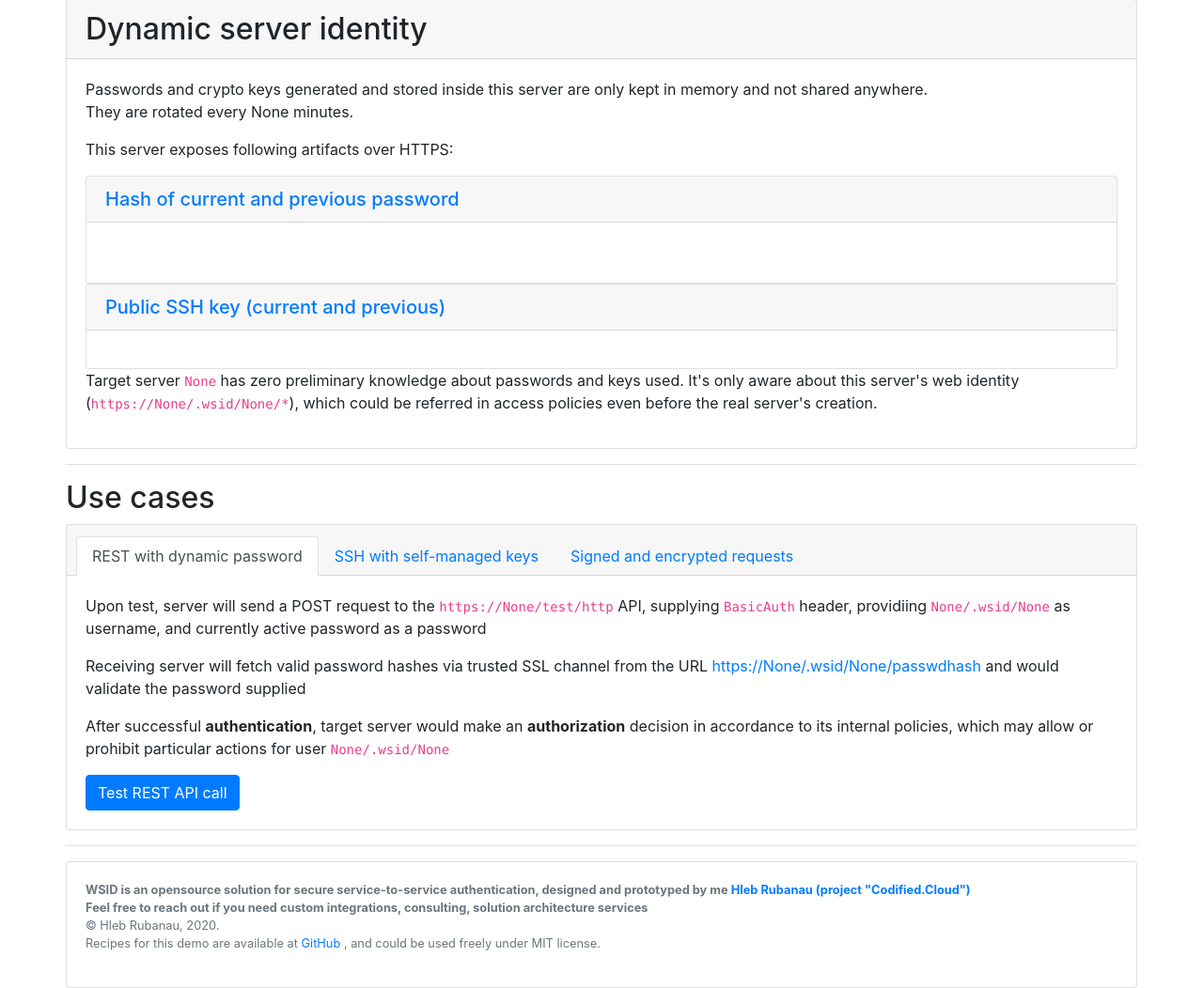
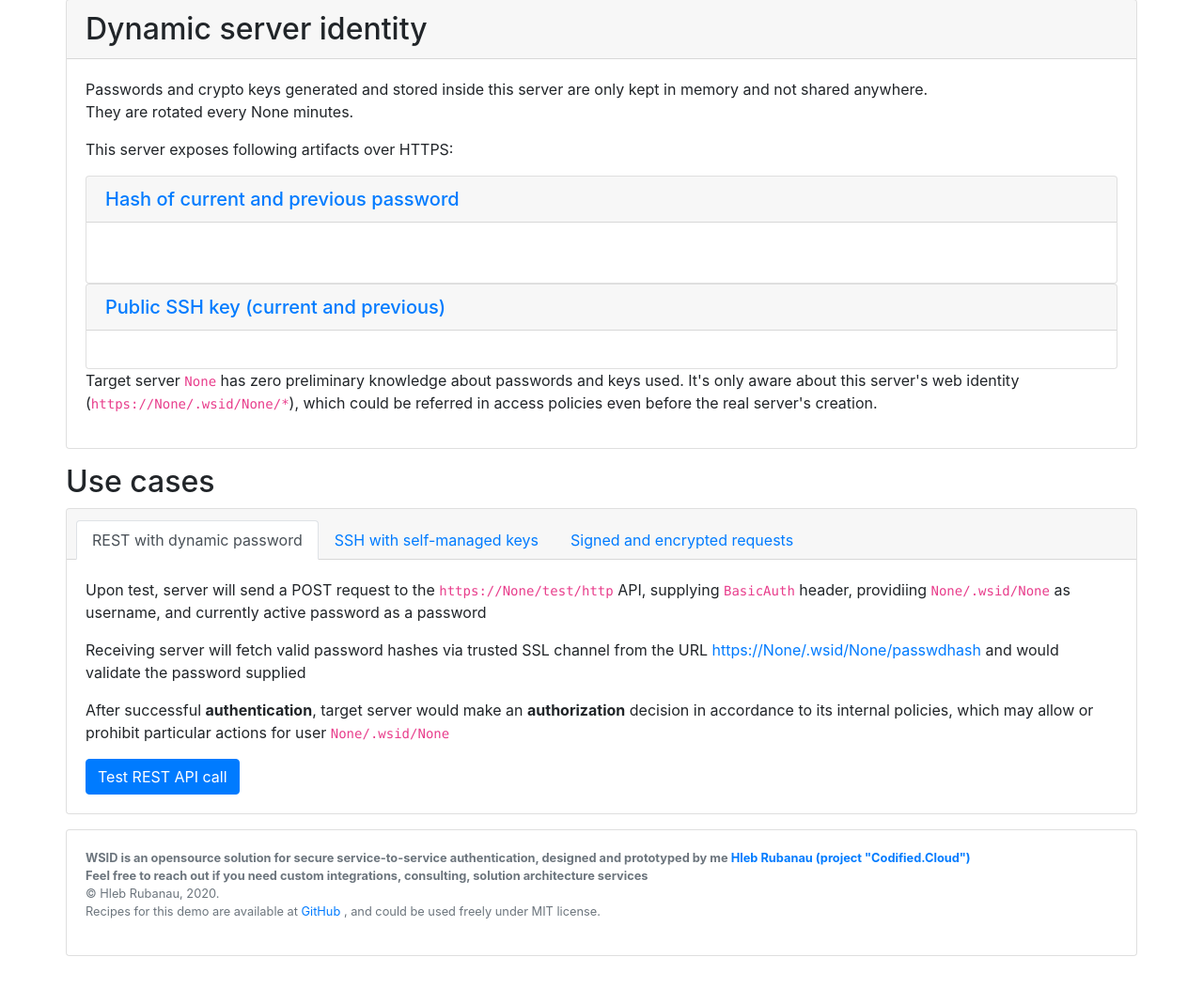
Before and after one commit to hleb-rubanau/wsid-basic-demo, a Flask app: page / in a window 1280 px wide. Shown: the part 97-1149 px from the top of the page at 94% size. After the commit the page ends 1115 px from the top, so only its background shows below. Run offline with Flask 2, Linux system fonts and the light colour scheme; parts of the project's set-up code (start-up, migrations or seed data) failed here and were passed over; some libraries are stand-ins or nearby versions.

Commit message:
changed template

```diff
--- a/playbooks/client/roles/wsid-demo-client-app/files/templates/index.html
+++ b/playbooks/client/roles/wsid-demo-client-app/files/templates/index.html
@@ -50,7 +50,7 @@
                     </div> <!-- end card body -->
                 </div> <!-- end card -->
 
-                <div class="border-top my-3"></div> <!-- separator -->
+                <div class="my-3"></div> <!-- separator -->
 
                         <h2>Use cases</h2>
 
@@ -105,7 +105,7 @@
                                         target server would make an <strong>authorization</strong> decision in accordance to its internal policies, which may allow or prohibit particular actions for user <code>{{this_domain}}/.wsid/{{this_identity}}</code>
                                     </p>
                                     <button type="button" class="btn btn-primary" id="test-rest">Test REST API call</button>
-                                    <div id="test-rest-result"></div>
+                                    <div id="test-rest-result my-3"></div>
                                 </div>
                                 <div id="test-ssh" class="tab-pane fade" role="tabpanel" aria-labelledby="test-ssh-tab">
                                     <p>Upon test, server will attempt an SSH connection to the <code>{{demo_ssh_user}}@{{upstream}}</code></p>
@@ -123,15 +123,16 @@
                                         </a>
                                     </p>
                                     <button type="button" class="btn btn-primary" id="test-ssh">Test SSH connection</button>
-                                    <div id="test-ssh-result"></div>
+                                    <div id="test-ssh-result my-3"></div>
                                 </div>
                                 <div id="test-crypto" class="tab-pane fade" role="tabpanel" aria-labelledby="test-crypto-tab">
                                     <h1>To be Done</h1>
+                                    <div id="test-crypto-result my-3"></div>
                                 </div>
                             </div> <!-- card-body -->
                         </div><!-- card -->
 
-            <div class="border-top my-3"></div> <!-- separator -->
+            <div class="my-3"></div> <!-- separator -->
 
             <div class="card">
                 <div class="card-body">
```
